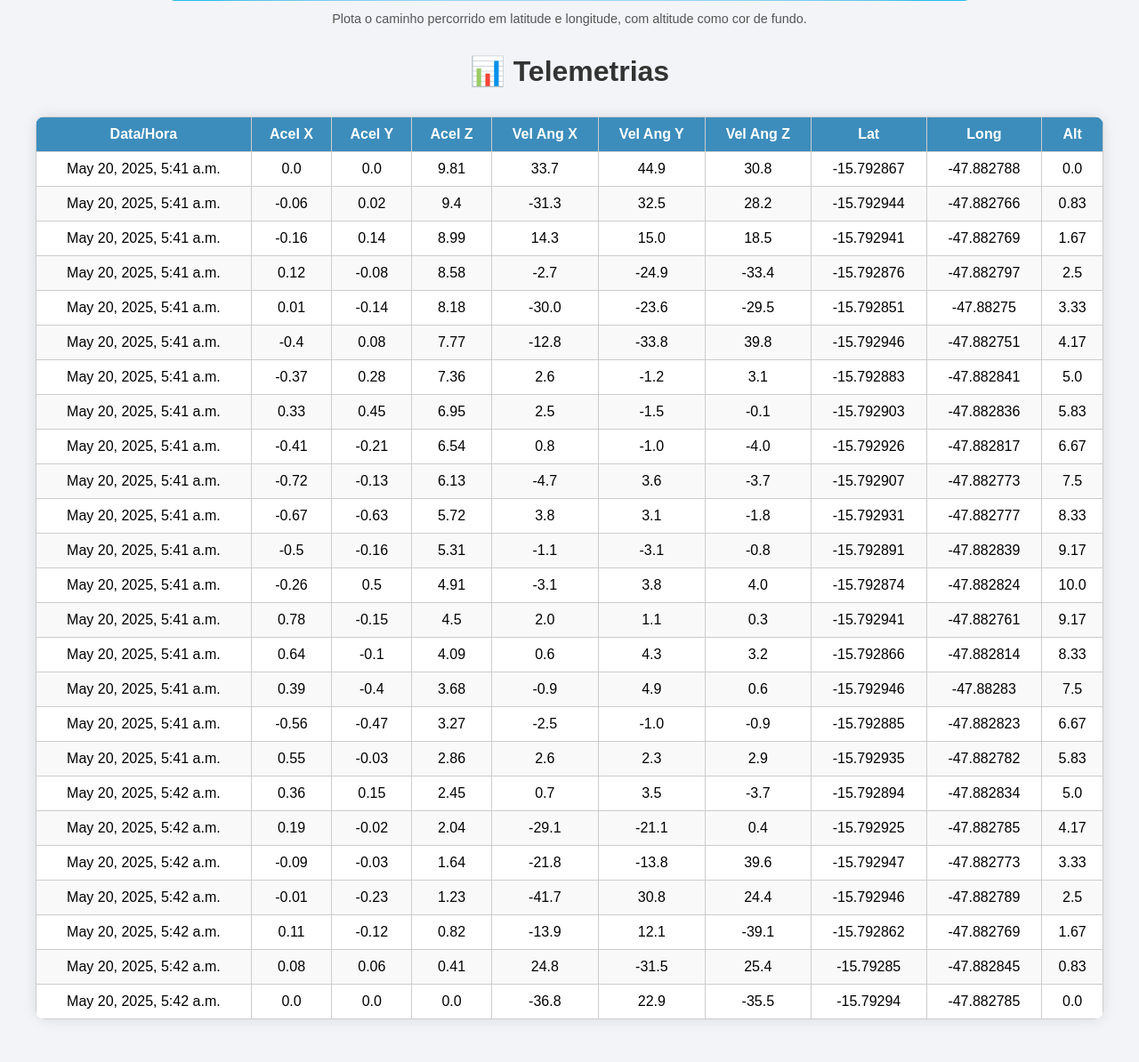
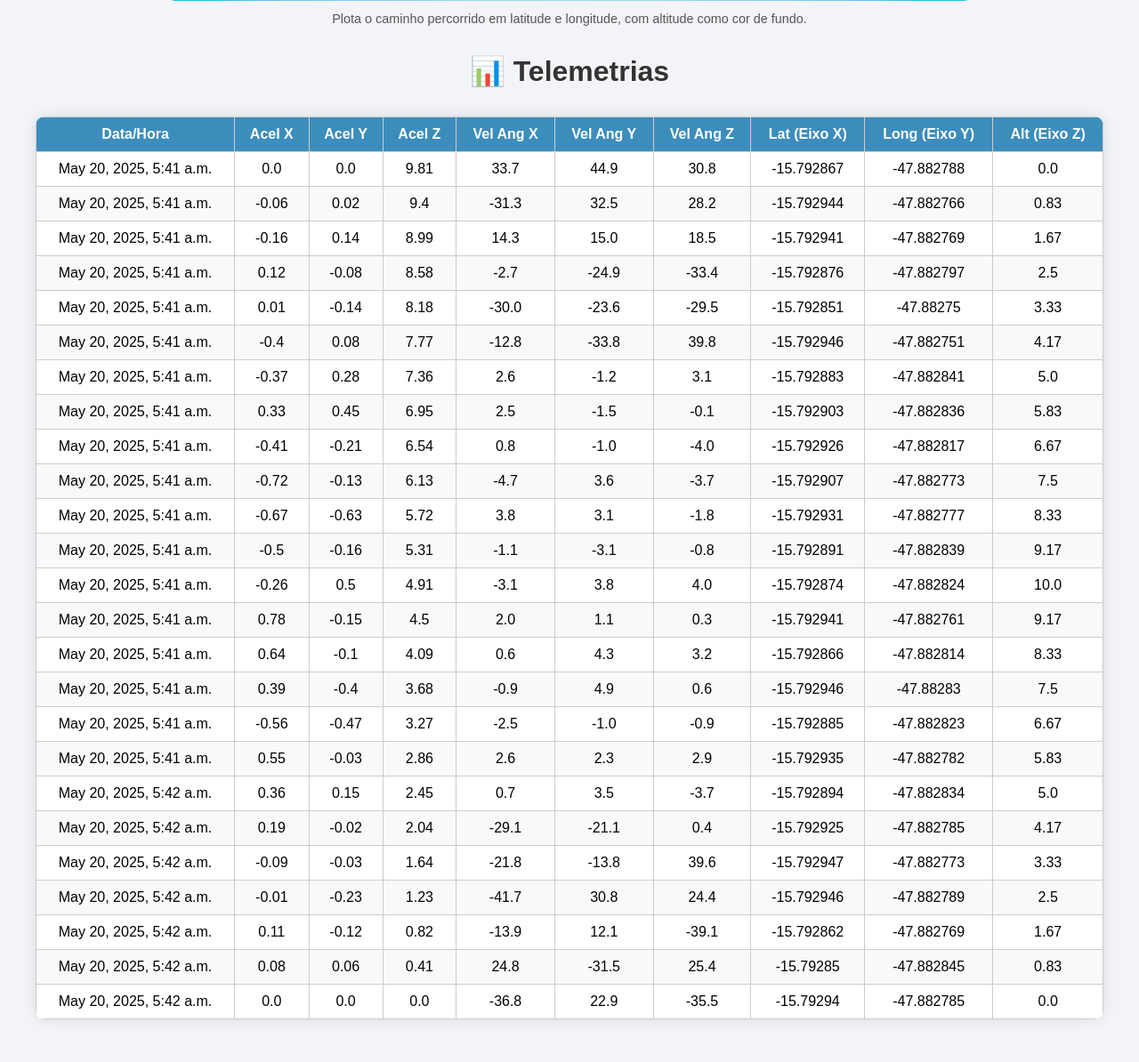
Before and after one commit to moonshinerd/interface-pi1, a Django app: page /oldlaunches/4/ in a window 1280 px wide. Shown: the part 2568-3762 px from the top of the page at 89% size. Run offline with Django 5.2, Linux system fonts and the light colour scheme; data comes from the database, SQL or seed files in the repository.

Commit message:
fix: update telemetry table headers for clarity

```diff
--- a/core/templates/oldlaunches/detail.html
+++ b/core/templates/oldlaunches/detail.html
@@ -52,7 +52,8 @@
                 <th>Data/Hora</th>
                 <th>Acel X</th><th>Acel Y</th><th>Acel Z</th>
                 <th>Vel Ang X</th><th>Vel Ang Y</th><th>Vel Ang Z</th>
-                <th>Lat</th><th>Long</th><th>Alt</th>
+                <th>Lat (Eixo X)</th><th>Long (Eixo Y)</th><th>Alt (Eixo Z)</th>
+                <!-- Esses eixos vão variar a depender da forma como os sensores capturam essas informações -->
             </tr>
         </thead>
         <tbody>
```
